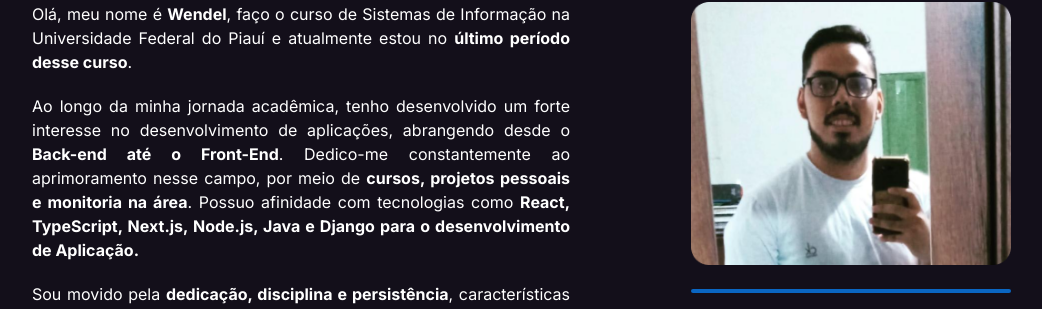
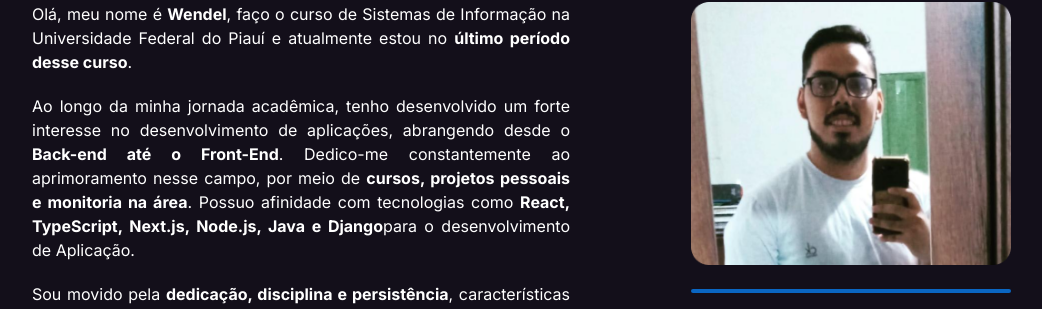
Before and after one commit to WendelSantosNunes/portfolio_v2_netxjs, a Next.js app: page / in a window 1280 px wide. Shown: the part 774-1083 px from the top of the page, without its empty margins (64-1106 px from the left). Built offline with nearby package versions, Linux system fonts and the light colour scheme.

Commit message:
refactor: About

```diff
--- a/src/app/components/About/index.tsx
+++ b/src/app/components/About/index.tsx
@@ -36,10 +36,8 @@ export function About() {
             ao aprimoramento nesse campo, por meio de{" "}
             <strong>cursos, projetos pessoais e monitoria na área</strong>.
             Possuo afinidade com tecnologias como{" "}
-            <strong>
-              React, TypeScript, Next.js, Node.js, Java e Django para o
-              desenvolvimento de Aplicação.
-            </strong>
+            <strong>React, TypeScript, Next.js, Node.js, Java e Django</strong>
+            para o desenvolvimento de Aplicação.
           </p>
 
           <p className="mb-5">
```
